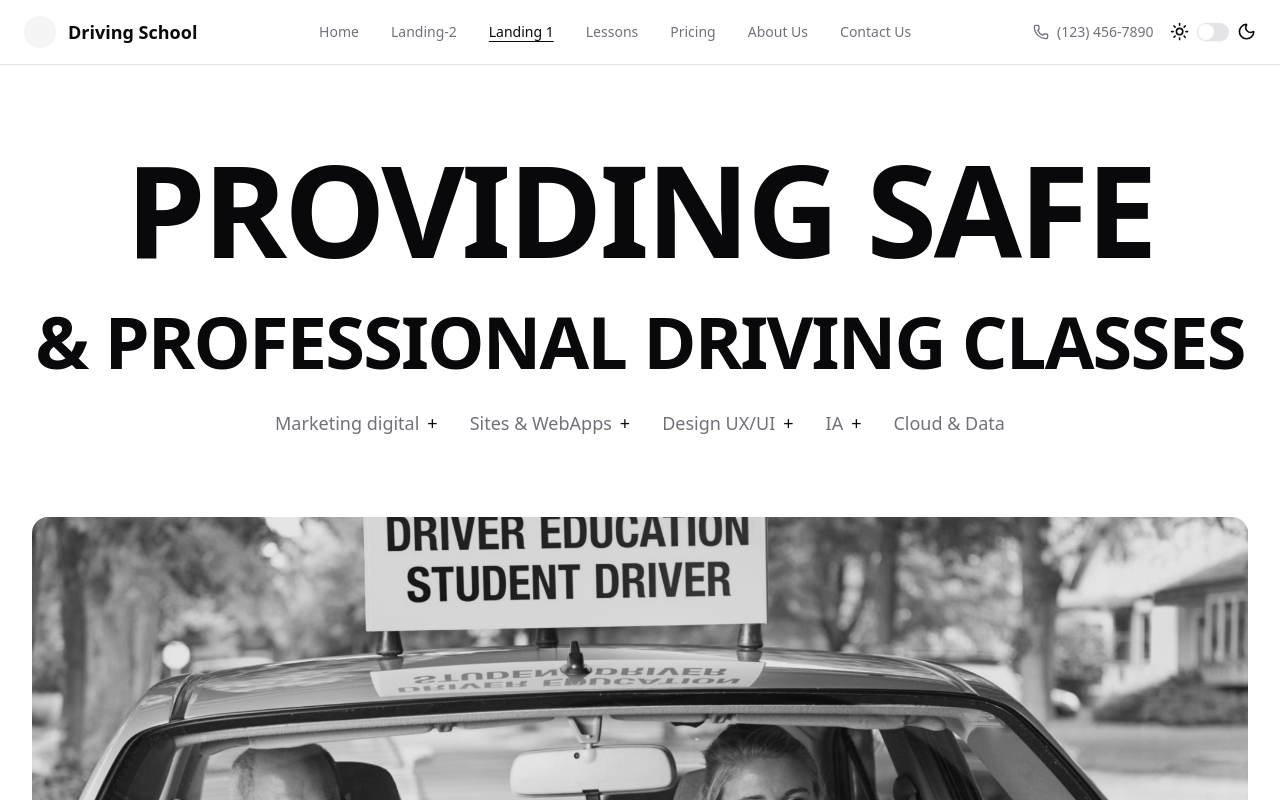
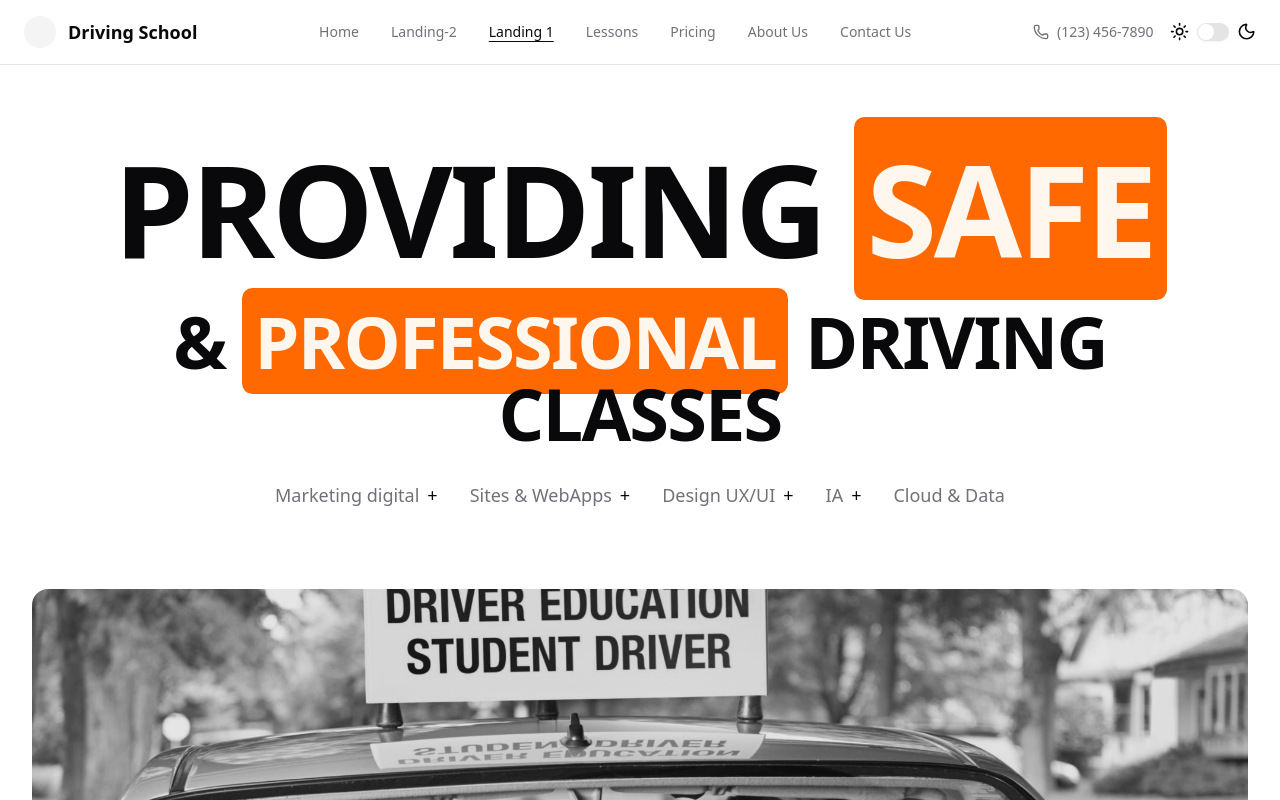
Before and after one commit to team-virtura-tech/easy-ca-driving-school, a Next.js app: page /landing-1 in a window 1280 px wide. Shown: the top 800 px of the page. Built offline with nearby package versions, Linux system fonts and the light colour scheme.

Commit message:
[FEATURE] add highlight functionality to LandingHero component

```diff
--- a/src/app/landing-1/page.tsx
+++ b/src/app/landing-1/page.tsx
@@ -6,6 +6,7 @@ export default function Landing1() {
       <LandingHero
         firstLine="PROVIDING SAFE"
         secondLine="& PROFESSIONAL DRIVING CLASSES"
+        highlightWords={['SAFE', 'PROFESSIONAL']}
       />
       {/* Future sections can be added here */}
     </div>
--- a/src/components/custom/landingHero/landingHero.tsx
+++ b/src/components/custom/landingHero/landingHero.tsx
@@ -9,6 +9,7 @@ export type LandingHeroProps = {
   className?: string;
   firstLine?: string;
   secondLine?: string;
+  highlightWords?: string[];
 };
 
 export const LandingHero = ({
@@ -16,10 +17,40 @@ export const LandingHero = ({
   className,
   firstLine = 'Solutions digitales',
   secondLine = '',
+  highlightWords = [],
 }: LandingHeroProps) => {
   const reduce = useReducedMotion();
   const componentName = 'LandingHero';
   const rootId = id ?? componentName;
+
+  // Function to render text with highlighted words
+  const renderTextWithHighlights = (text: string, highlights: string[]) => {
+    if (!text || highlights.length === 0) {
+      return text;
+    }
+
+    // Create a regex pattern that matches any of the highlight words (case insensitive)
+    const pattern = new RegExp(`\\b(${highlights.join('|')})\\b`, 'gi');
+    const parts = text.split(pattern);
+
+    return parts.map((part, index) => {
+      const isHighlighted = highlights.some(
+        (word) => word.toLowerCase() === part.toLowerCase()
+      );
+
+      if (isHighlighted) {
+        return (
+          <span
+            key={index}
+            className="bg-primary text-primary-foreground px-3 py-1 rounded-lg"
+          >
+            {part}
+          </span>
+        );
+      }
+      return part;
+    });
+  };
 
   return (
     <motion.section
@@ -42,7 +73,7 @@ export const LandingHero = ({
             transition={{ duration: 0.8, delay: 0.2, ease: 'easeOut' }}
             className="text-6xl sm:text-7xl md:text-8xl lg:text-9xl font-bold tracking-tight text-foreground mb-8"
           >
-            {firstLine}
+            {renderTextWithHighlights(firstLine, highlightWords)}
           </motion.h1>
 
           {secondLine && (
@@ -52,7 +83,7 @@ export const LandingHero = ({
               transition={{ duration: 0.8, delay: 0.4, ease: 'easeOut' }}
               className="text-4xl sm:text-5xl md:text-6xl lg:text-7xl font-semibold tracking-tight text-foreground mb-8"
             >
-              {secondLine}
+              {renderTextWithHighlights(secondLine, highlightWords)}
             </motion.h2>
           )}
 
```
